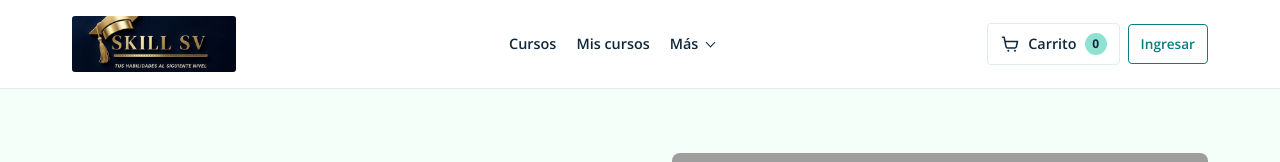
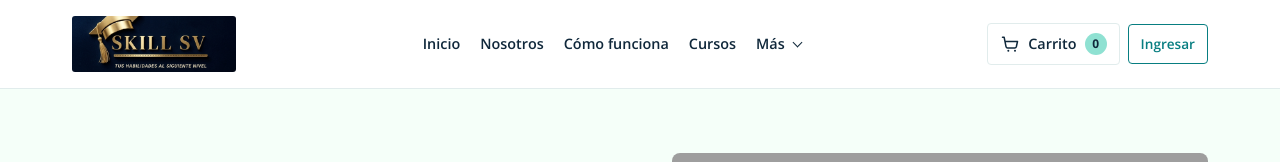
Before and after one commit to bt1141022012/skillsv, a React (Vite) app: page / in a window 1280 px wide. Shown: the top 162 px of the page. Built offline with nearby package versions, Linux system fonts and the light colour scheme; grey boxes are pictures that could not be loaded.

Commit message:
mejoras al menu

```diff
--- a/src/App.css
+++ b/src/App.css
@@ -1397,19 +1397,22 @@
   }
 
   .nav-more summary {
+    display: inline-flex;
+  }
+
+  .nav-more > ul {
+    position: static;
     display: none;
-  }
-
-  .nav-more > ul,
-  .nav-more:not([open]) > ul {
-    position: static;
-    display: flex;
     width: auto;
     min-width: 0;
     padding: 0 0 0.75rem 0.75rem;
     border: 0;
     background: transparent;
     box-shadow: none;
+  }
+
+  .nav-more[open] > ul {
+    display: flex;
   }
 
   .nav-more > ul a {
--- a/src/App.jsx
+++ b/src/App.jsx
@@ -321,7 +321,13 @@ function App() {
           >
             <ul className="primary-navigation">
               {navigation
-                .filter(([, href]) => href === '#cursos' || href === '#mis-cursos')
+                .filter(
+                  ([, href]) =>
+                    href === '#inicio' ||
+                    href === '#nosotros' ||
+                    href === '#como-funciona' ||
+                    href === '#cursos',
+                )
                 .map(([label, href]) => (
                   <li key={href}>
                     <a href={href} onClick={closeMenu}>
@@ -338,7 +344,11 @@ function App() {
               <ul>
                 {navigation
                   .filter(
-                    ([, href]) => href !== '#cursos' && href !== '#mis-cursos',
+                    ([, href]) =>
+                      href !== '#inicio' &&
+                      href !== '#nosotros' &&
+                      href !== '#como-funciona' &&
+                      href !== '#cursos',
                   )
                   .map(([label, href]) => (
                 <li key={href}>
```
